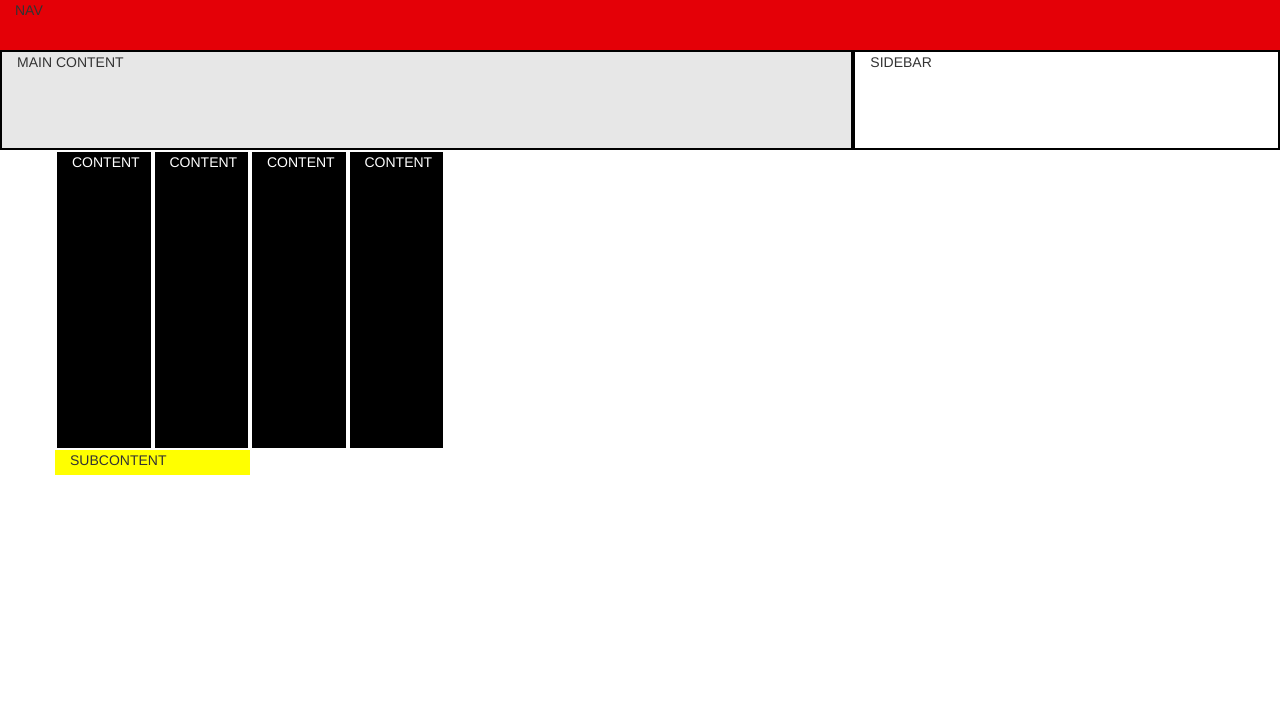
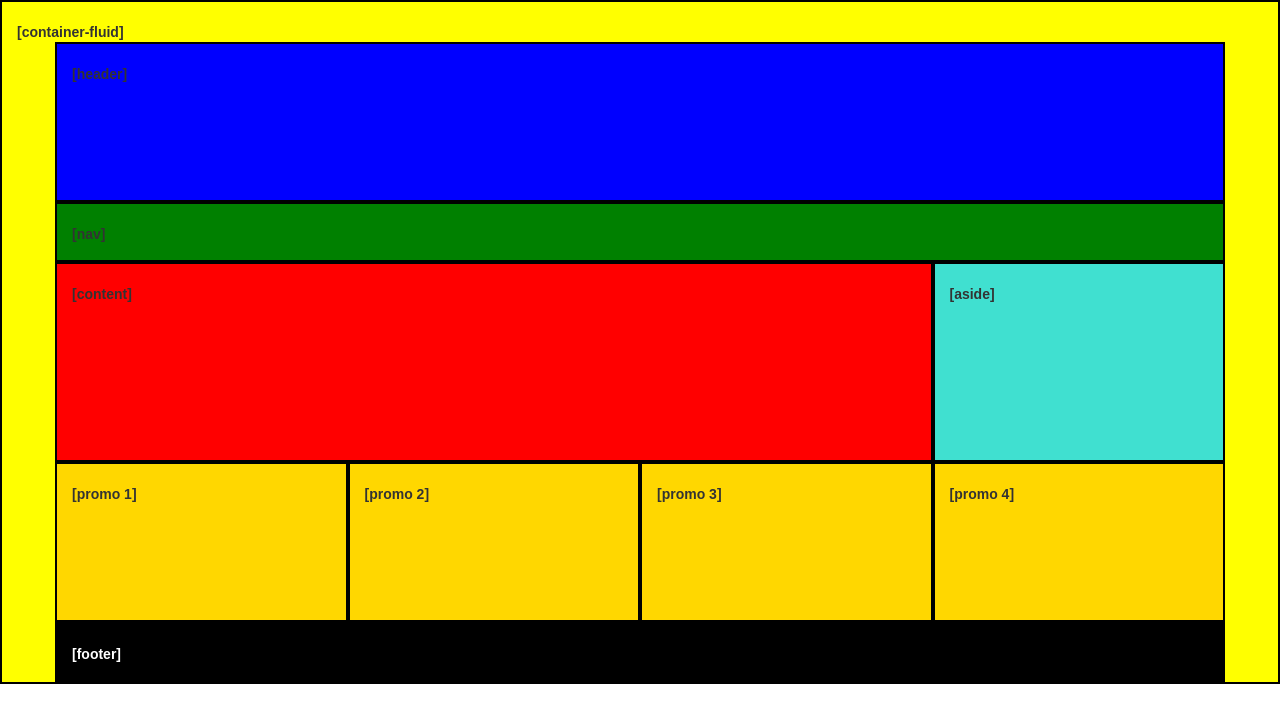
Before and after one commit to apethoud/day2practice_apethoud, a plain HTML site: page index.html in a window 1280 px wide. Drawn offline with nearby package versions, Linux system fonts and the light colour scheme.

Commit message:
colored blocks practice take home

```diff
--- a/css/style.css
+++ b/css/style.css
@@ -1,29 +1,45 @@
-.col-xs-12 {
-  height: 50px;
-  background: #e40007;
+#container-fluid, #header, #nav, #content, #aside, #promo1, #promo2, #promo3, #promo4, #footer {
+  border: 2px solid #000;
+  padding-top: 20px;
+  font-family: Arial, sans-serif;
+  font-weight: bold;
 }
 
-#main {
-  background: #e7e7e7;
-  border: 2px solid #000;
-  height: 100px;
+#container-fluid {
+  background: yellow;
 }
 
-#sidebar {
-  background: #fff;
-  border: 2px solid #000;
-  height: 100px;
+#container-fluid p {
+  padding-left: 440px;
 }
 
-.col-md-1 {
-  background: #000;
-  border: 2px solid #fff;
-  height: 300px;
-  color: #fff;
+#header {
+  background: blue;
+  height: 160px;
 }
 
-/* SUBCONTENT */
-#sub-content {
-  height: 25px;
-  background: yellow;
+#nav {
+  background: green;
+  height: 60px;
 }
+
+#content {
+  background: red;
+  height: 200px;
+}
+
+#aside {
+  background: turquoise;
+  height: 200px;
+}
+
+#promo1, #promo2, #promo3, #promo4 {
+  background: gold;
+  height: 160px;
+}
+
+#footer {
+  background: #000;
+  color: #fff;
+  height: 60px;
+}
--- a/index.html
+++ b/index.html
@@ -9,44 +9,45 @@
   <link rel="stylesheet" href="css/style.css">
 </head>
 <body>
-    <!-- NAV AND MAIN/SIDEBAR BEGIN -->
+
     <div class="container-fluid">
       <div class="row">
-        <!-- NAV BEGINS -->
-      <div class="col-xs-12">
-        NAV
-      </div>
-
-    </div>
-    <div class="row">
-      <div class="col-xs-6 col-md-8" id="main">MAIN CONTENT</div>
-      <div class="col-xs-6 col-md-4" id="sidebar">SIDEBAR</div>
-    </div>
-  </div>
-    <!-- NAV AND MAIN/SIDEBAR END -->
-    <!-- SUBCONTENT BEGINS -->
+        <div class="col-xs-12" id="container-fluid">
+          [container-fluid]
           <div class="container">
             <div class="row">
-      <div class="col-xs-3 col-md-1">
-        CONTENT
-      </div>
-      <div class="col-xs-3 col-md-1">
-        CONTENT
-      </div>
-      <div class="col-xs-3 col-md-1">
-        CONTENT
-      </div>
-      <div class="col-xs-3 col-md-1">
-        CONTENT
+              <div class="col-xs-12" id="header">
+                [header]
               </div>
             </div>
             <div class="row">
-      <div class="col-md-6 col-xs-12 col-sm-8 col-lg-2" id="sub-content">
-        SUBCONTENT
+              <div class="col-xs-12" id="nav">
+                [nav]
+              </div>
+            </div>
+            <div class="row">
+              <div class="col-xs-9" id="content">
+                [content]
+              </div>
+              <div class="col-xs-3" id="aside">
+                [aside]
+              </div>
+            </div>
+            <div class="row">
+              <div class="col-xs-3" id="promo1">[promo 1]</div>
+              <div class="col-xs-3" id="promo2">[promo 2]</div>
+              <div class="col-xs-3" id="promo3">[promo 3]</div>
+              <div class="col-xs-3" id="promo4">[promo 4]</div>
+            </div>
+            <div class="row">
+              <div class="col-xs-12" id="footer">
+                [footer]
               </div>
             </div>
           </div>
-    <!-- SUBCONTENT ENDS -->
+        </div>
+      </div>
+    </div>
 
 <script src="https://code.jquery.com/jquery-2.2.4.min.js" integrity="sha256-BbhdlvQf/xTY9gja0Dq3HiwQF8LaCRTXxZKRutelT44=" crossorigin="anonymous"></script>
 <script src="js/bootstrap.min.js"></script>
```
Lines whose indentation alone changed are shown as unchanged.
